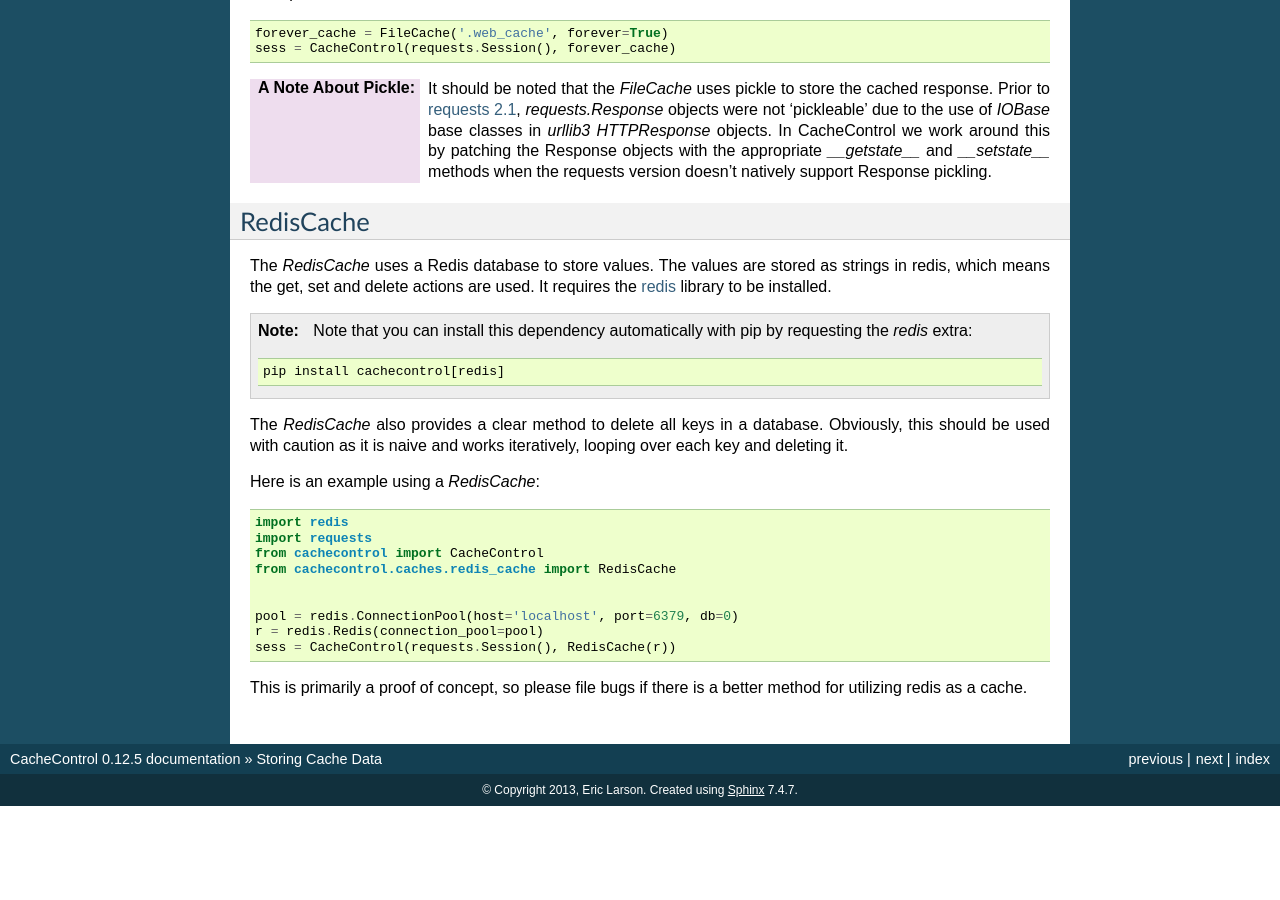
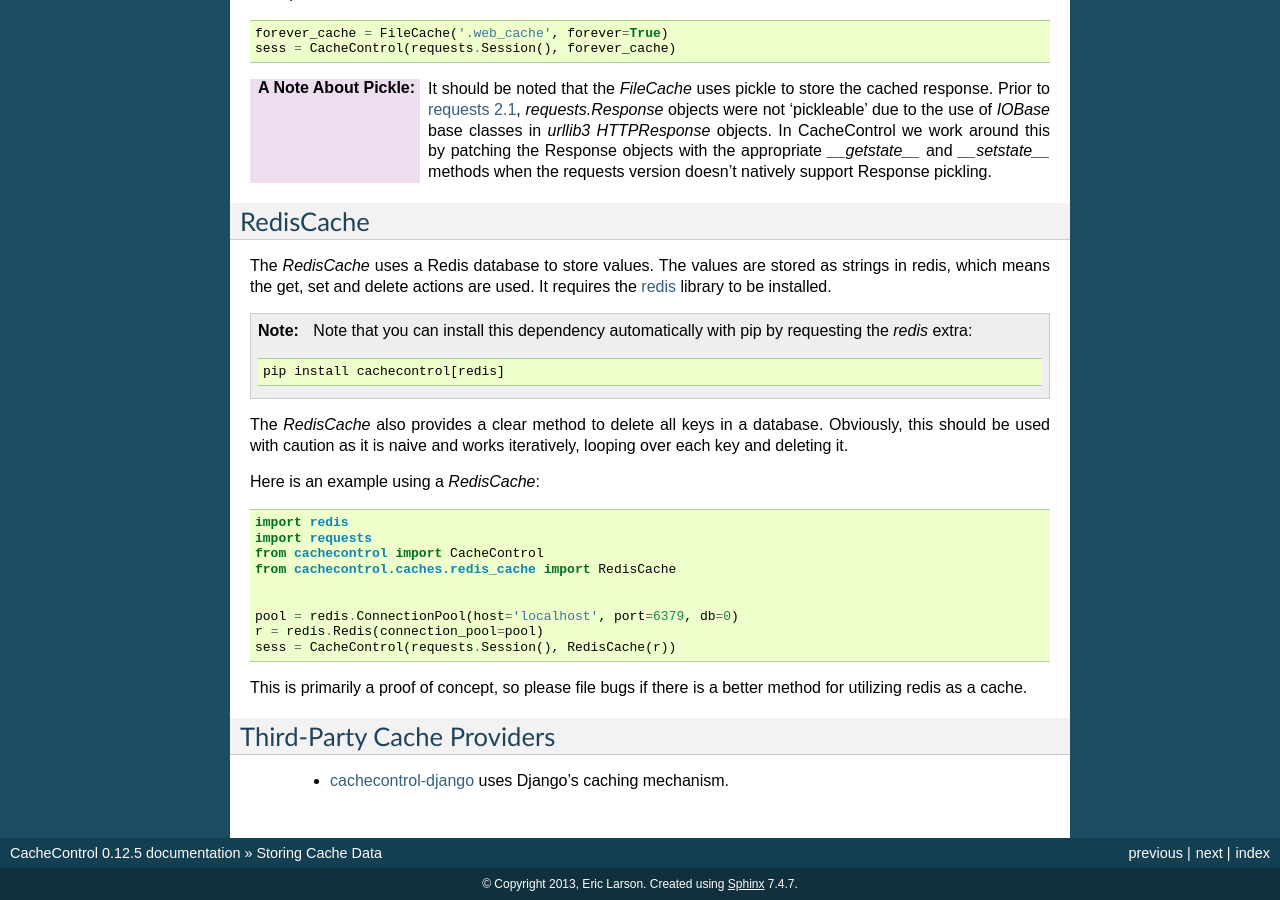
Before and after one commit to psf/cachecontrol, a Sphinx documentation site: the page built from docs/storage.rst, in a window 1280 px wide and 900 px high, scrolled down 734 px. Built offline with Sphinx 7.4.7, drawn with Linux system fonts in a browser that asks for light colours; before the commit the page ends 1540 px from its top, so only the background shows below that; some of the changed text lies outside the part shown.

Commit message:
Update storage.rst

```diff
--- a/docs/storage.rst
+++ b/docs/storage.rst
@@ -97,8 +97,15 @@
 This is primarily a proof of concept, so please file bugs if there is
 a better method for utilizing redis as a cache.
 
+Third-Party Cache Providers
+===========================
+
+ * cachecontrol-django_ uses Django's caching mechanism.
+
+
 
 .. _httplib2: http://code.google.com/p/httplib2/
 .. _lockfile: https://github.com/smontanaro/pylockfile
 .. _requests 2.1: http://docs.python-requests.org/en/latest/community/updates/#id2
 .. _redis: https://github.com/andymccurdy/redis-py
+.. _cachecontrol-django: https://github.com/glassesdirect/cachecontrol-django
```
